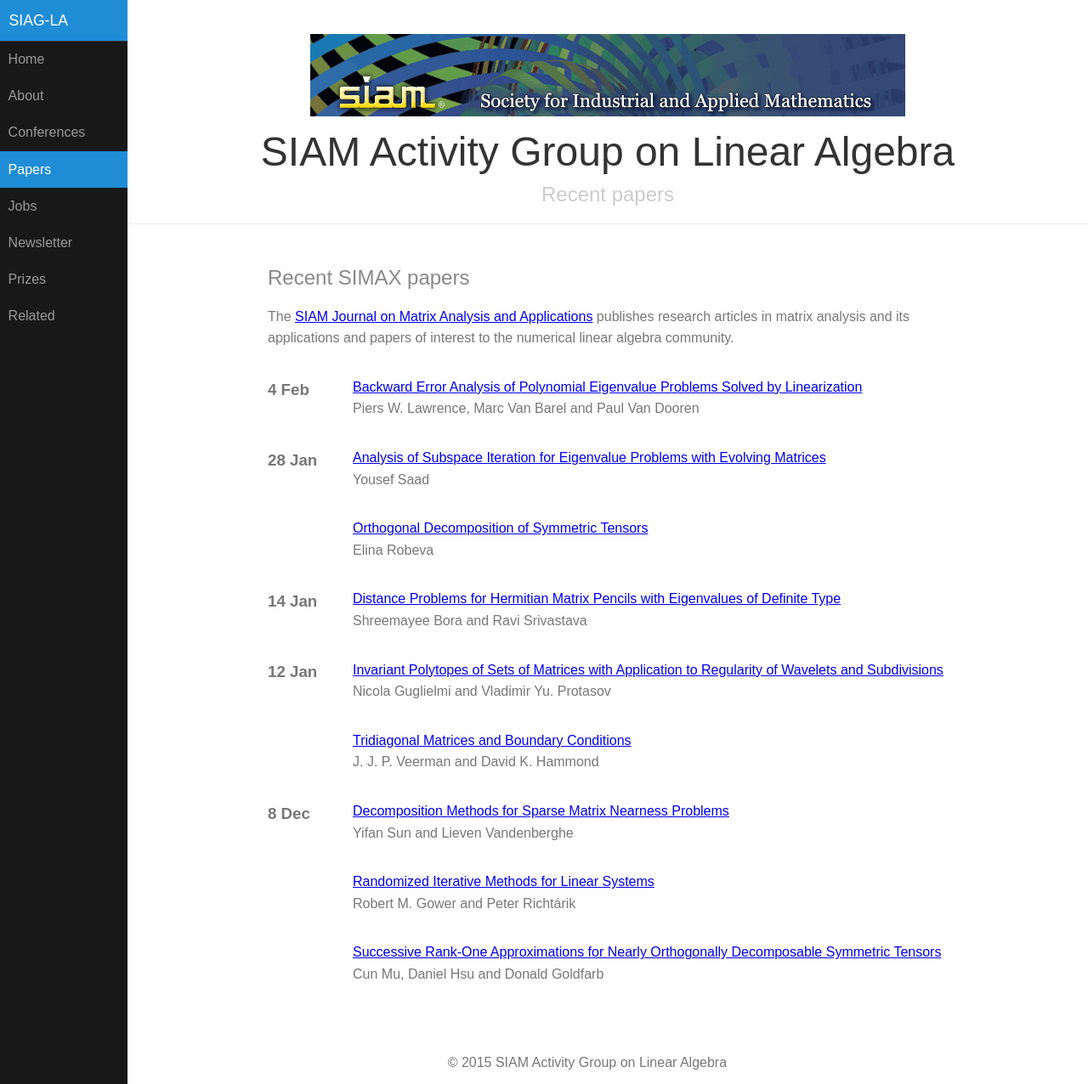
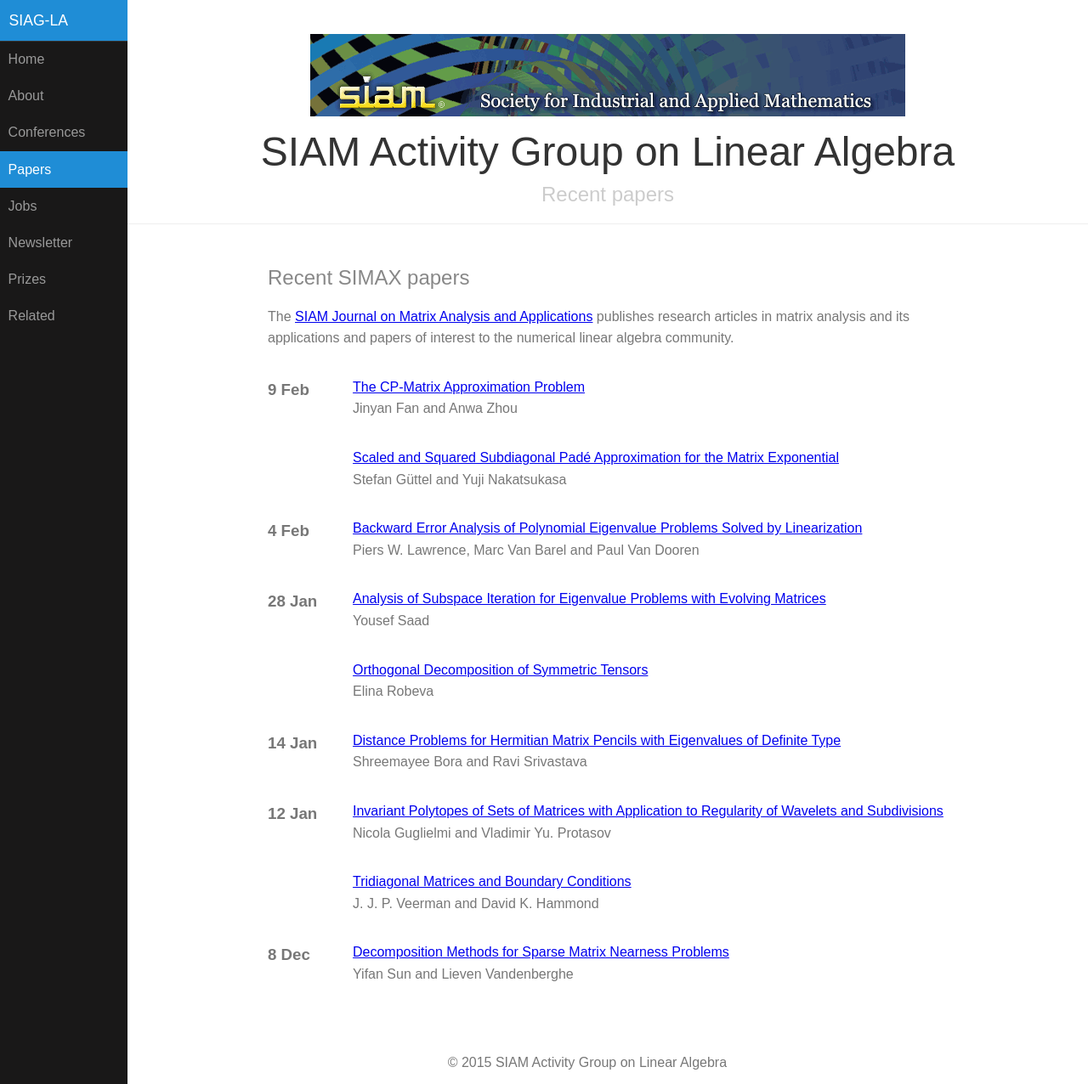
Before and after one commit to dbindel/siagla, a Jekyll site: the page built from simax.html, in a window 1280 px wide and 1276 px high. Shown: the whole window at 85% size. Built offline with Jekyll 4.4.1, drawn with Linux system fonts in a browser that asks for light colours.

Commit message:
Automated updates to simax.yml

```diff
--- a/_data/simax.yml
+++ b/_data/simax.yml
@@ -1372,3 +1372,19 @@
   pp_start: '123'
   title: Backward Error Analysis of Polynomial Eigenvalue Problems Solved by Linearization
   volume: '37'
+- authors: Stefan G&#252;ttel and Yuji Nakatsukasa
+  date: '2016-02-09T08:00:00Z'
+  doi: doi:10.1137/15M1027553
+  link: http://epubs.siam.org/doi/abs/10.1137/15M1027553?ai=s7&mi=3ezuvv&af=R
+  pp_end: '170'
+  pp_start: '145'
+  title: Scaled and Squared Subdiagonal Pad&#233; Approximation for the Matrix Exponential
+  volume: '37'
+- authors: Jinyan Fan and Anwa Zhou
+  date: '2016-02-09T08:00:00Z'
+  doi: doi:10.1137/15M1012086
+  link: http://epubs.siam.org/doi/abs/10.1137/15M1012086?ai=s7&mi=3ezuvv&af=R
+  pp_end: '194'
+  pp_start: '171'
+  title: The CP-Matrix Approximation Problem
+  volume: '37'
```
